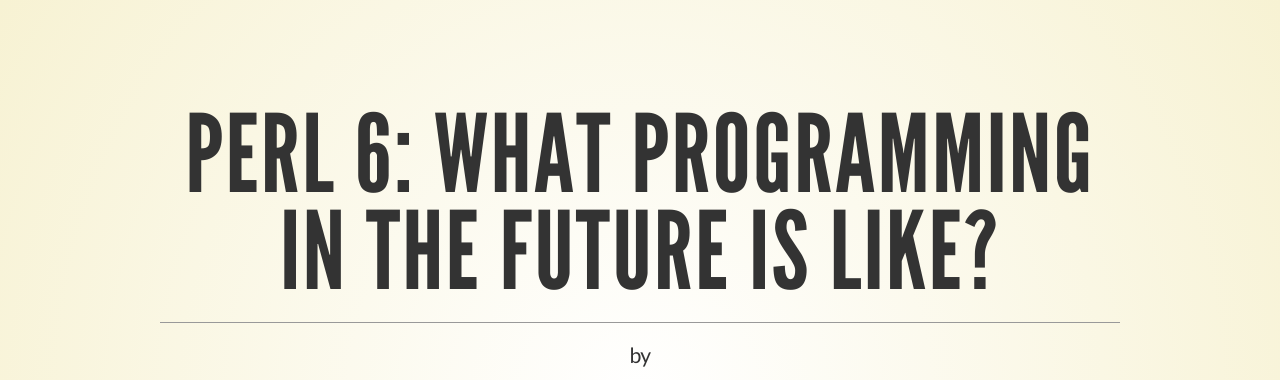
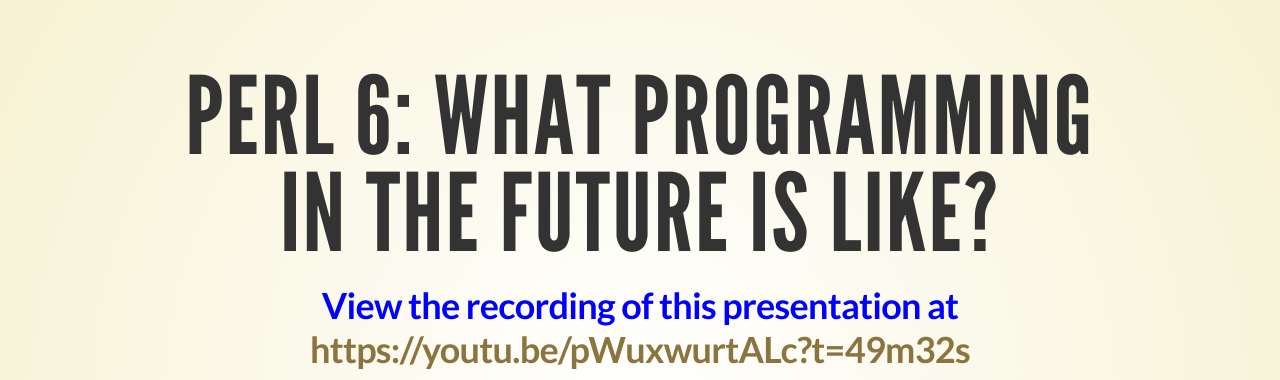
Before and after one commit to zoffixznet/TPM-2016.2, a website: page presentation/index.html in a window 1280 px wide. Shown: the top 380 px of the page. Drawn offline with Linux system fonts and the light colour scheme.

Commit message:
Add video link

```diff
--- a/presentation/index.html
+++ b/presentation/index.html
@@ -47,6 +47,8 @@
 			<div class="slides">
 				<section>
 					<h2 style="font-size: 300%;">Perl 6: What Programming In The Future Is Like?</h2>
+
+					<p><strong style="color: blue">View the recording of this presentation at <br><a href="https://youtu.be/pWuxwurtALc?t=49m32s">https://youtu.be/pWuxwurtALc?t=49m32s</a></strong></p>
 
           <div class="intro-ref" style="font-size: 140%">
 						<p>
```
